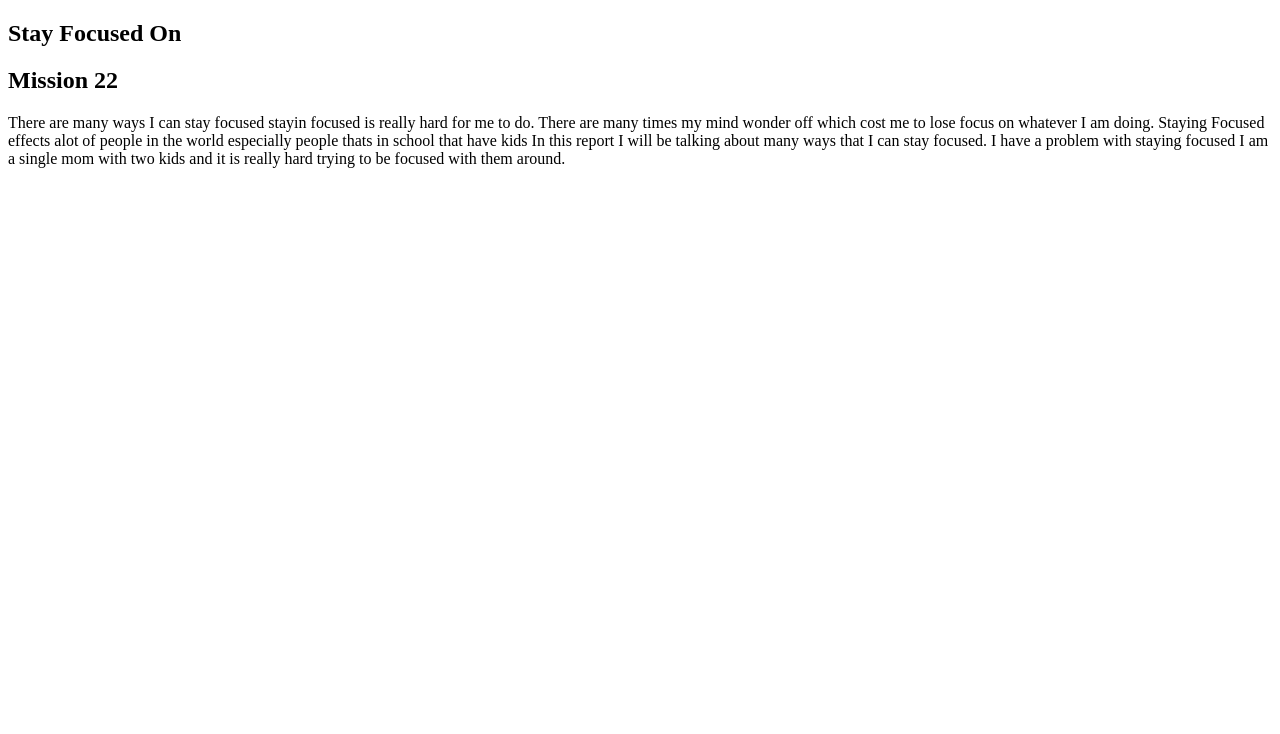
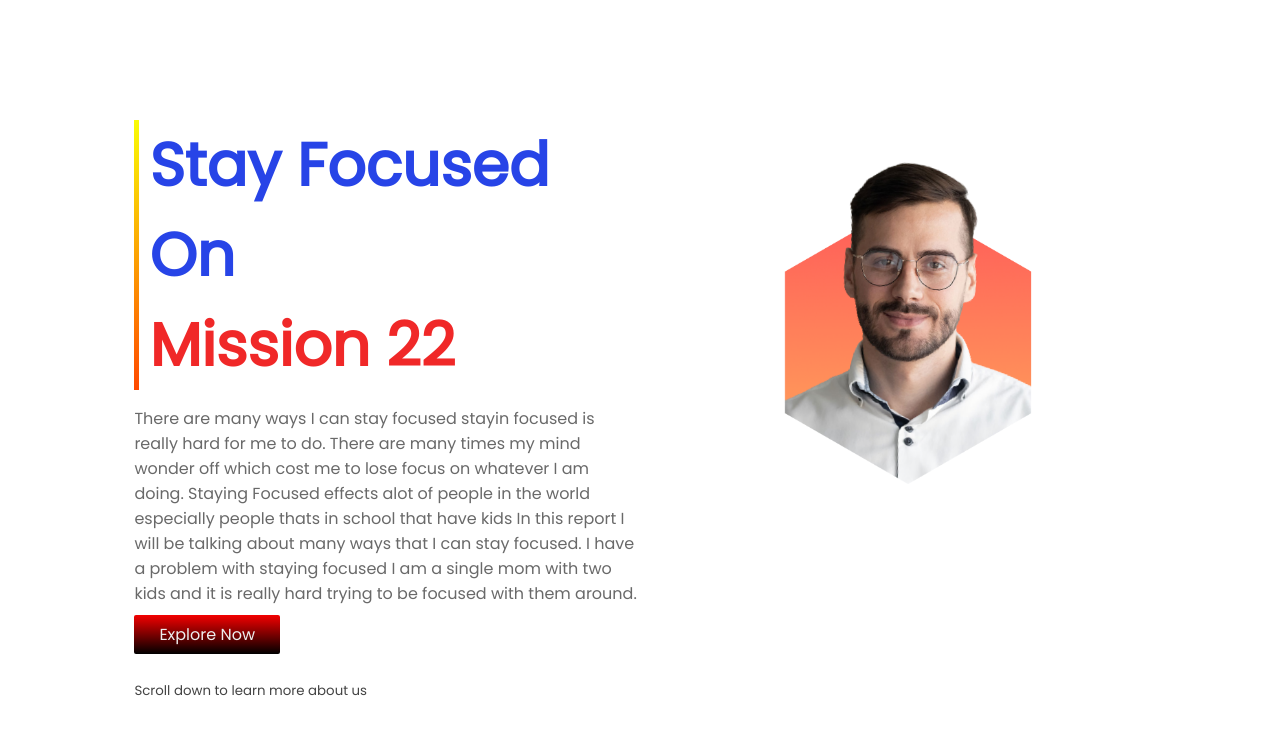
Before and after one commit to MostafizUI/focus-2022, a plain HTML site: page index.html in a window 1280 px wide. Drawn offline with Linux system fonts and the light colour scheme.

Commit message:
First section done

```diff
--- a/index.html
+++ b/index.html
@@ -5,18 +5,40 @@
     <meta http-equiv="X-UA-Compatible" content="IE=edge">
     <meta name="viewport" content="width=device-width, initial-scale=1.0">
     <title>Mission</title>
+
+    <!-- Link Font family  -->
+    <link rel="preconnect" href="https://fonts.googleapis.com">
+    <link rel="preconnect" href="https://fonts.gstatic.com" crossorigin>
+    <link href="https://fonts.googleapis.com/css2?family=Poppins&display=swap"  rel="stylesheet">
+
+    <!-- link css -->
+    <link rel="stylesheet" href="style.css">
+
 </head>
 <body>
     <section class="focus">
 
-        <div class="focus-title">
-        <h1>Stay Focused On</h1>
-        <h1>Mission 22</h1>
+        <div class="half-width">
+            <div class="heading">
+
+             <h1 class="blue-color">Stay Focused On</h1>
+             <h1 class="red-color">Mission 22</h1>
+
+            </div>
+
         <P> There are many ways I can stay focused stayin focused is really hard for me to do. There are many times my mind wonder off which cost me to lose focus on whatever I am doing. Staying Focused effects alot of people in the world especially people thats in school that have kids In this report I will be talking about many ways that I can stay focused. I have a problem with staying focused I am a single mom with two kids and it is really hard trying to be focused with them around.</P>
+
+        <a target="_blank" href="https://www.healthline.com/health/mental-health/how-to-stay-focused" class="button">Explore Now</a>
+
+       <div class="small-text">
+        <small>Scroll down to learn more about us</small>
+       </div>
+
+
       </div>
 
-      <div class="banner">
-
+      <div class="banner half-width">
+        <img src="images/person/person-3.png" alt="">
       </div>
 
     </section>
--- a/style.css
+++ b/style.css
@@ -0,0 +1,64 @@
+body{
+    font-family: 'Poppins', sans-serif;
+}
+
+
+h1{
+    margin: 0;
+    font-size: 60px;
+}
+
+p{
+    color: dimgrey;
+
+}
+
+.small-text{
+   padding-top: 30px;
+   color:
+   #434343;
+}
+
+.blue-color{
+    color: rgb(39, 68, 231);
+}
+
+.red-color{
+    color: rgb(240, 40, 40);
+}
+
+.focus{
+    display: flex;
+    margin-top: 120px;
+}
+
+.heading{
+
+   padding-left: 10px;
+   border-left: 5px solid;
+   border-image:linear-gradient(rgb(249, 253, 6), rgb(255, 72, 0));
+   border-image-slice: 1;
+}
+
+.half-width{
+    width: 50%;
+    padding-left: 10%;
+
+}
+
+.half-width img{
+    width: 58%;
+
+}
+
+.button{
+
+    text-decoration: none;
+    color: rgb(238, 238, 238);
+    background: linear-gradient(rgb(243, 0, 0), black);
+    border-radius: 2px;
+
+    padding: 8px 25px
+
+
+}
```
